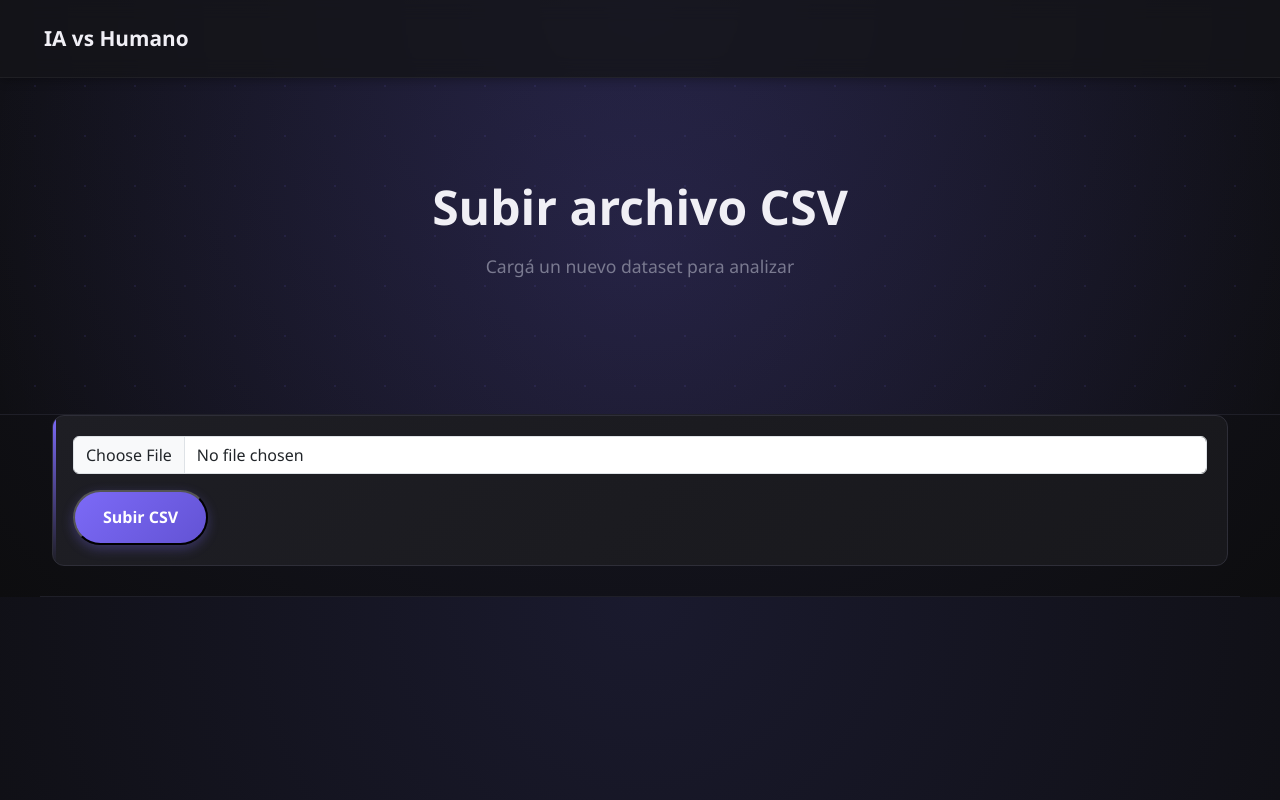
After one commit to matiascena06/repogit, a Flask app: page /subir_csv in a window 1280 px wide. The commit adds this page. Run offline with Flask 3, Linux system fonts and the light colour scheme; parts of the project's set-up code (start-up, migrations or seed data) failed here and were passed over.

Commit message:
agrega tu csv

```diff
--- a/app.py
+++ b/app.py
@@ -1,4 +1,4 @@
-from flask import Flask, render_template, request
+from flask import Flask, render_template, request, redirect, url_for
 import pandas as pd
 import sqlite3
 import matplotlib
@@ -168,6 +168,23 @@ def index():
     ]
     return render_template("index.html", integrantes=integrantes)
 
+@app.route('/subir_csv', methods=['GET', 'POST'])
+def subir_csv():
+
+    if request.method == 'POST':
+        archivo = request.files['archivo']
+
+        if archivo and archivo.filename.endswith('.csv'):
+            ruta_csv = os.path.join(BASE_DIR, 'data', 'labor_substitution.csv')
+            archivo.save(ruta_csv)
+            conn = sqlite3.connect(db_path)
+            df = pd.read_csv(ruta_csv)
+            df.to_sql('registros', conn, if_exists='replace', index=False)
+            conn.close()
+            generar_graficos()
+            return redirect(url_for('analisis'))
+
+    return render_template('subir_csv.html')
 
 @app.route('/analisis')
 def analisis():
--- /dev/null
+++ b/templates/subir_csv.html
@@ -0,0 +1,44 @@
+<!DOCTYPE html>
+<html lang="es">
+<head>
+    <meta charset="UTF-8">
+    <title>Subir CSV</title>
+
+    <link href="https://cdn.jsdelivr.net/npm/bootstrap@5.3.8/dist/css/bootstrap.min.css" rel="stylesheet">
+    <link rel="stylesheet" href="{{ url_for('static', filename='style.css') }}">
+</head>
+<body>
+
+<nav class="navbar navbar-expand-lg">
+    <div class="container-fluid">
+        <a class="navbar-brand" href="{{ url_for('index') }}">IA vs Humano</a>
+    </div>
+</nav>
+
+<section id="header">
+    <div class="container-header">
+        <h1>Subir archivo CSV</h1>
+        <p>Cargá un nuevo dataset para analizar</p>
+    </div>
+</section>
+
+<section class="container">
+
+    <div class="info-box">
+
+        <form method="POST" enctype="multipart/form-data">
+
+            <input type="file" name="archivo" accept=".csv" class="form-control mb-3">
+
+            <button type="submit" class="btn-principal">
+                Subir CSV
+            </button>
+
+        </form>
+
+    </div>
+
+</section>
+
+</body>
+</html>
```
Also changed, not shown: templates/index.html (+10 -1 lines).
